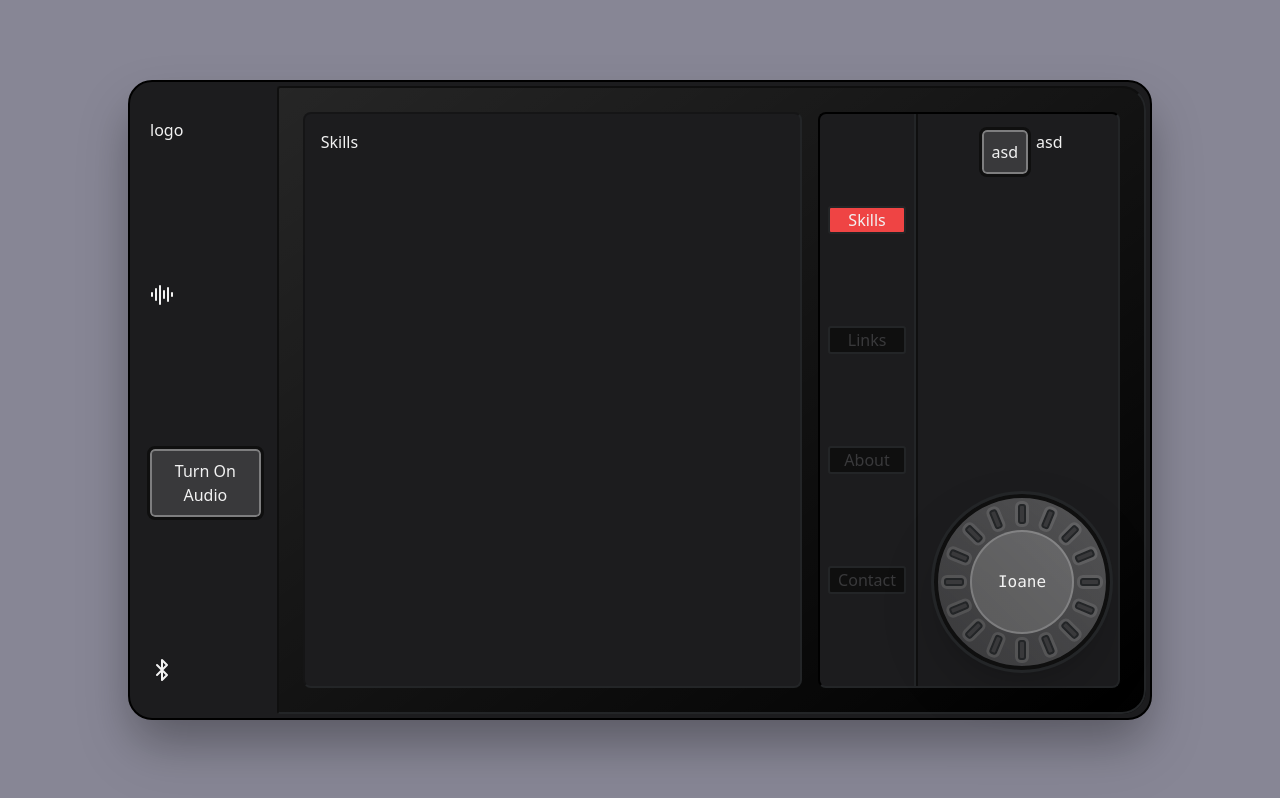
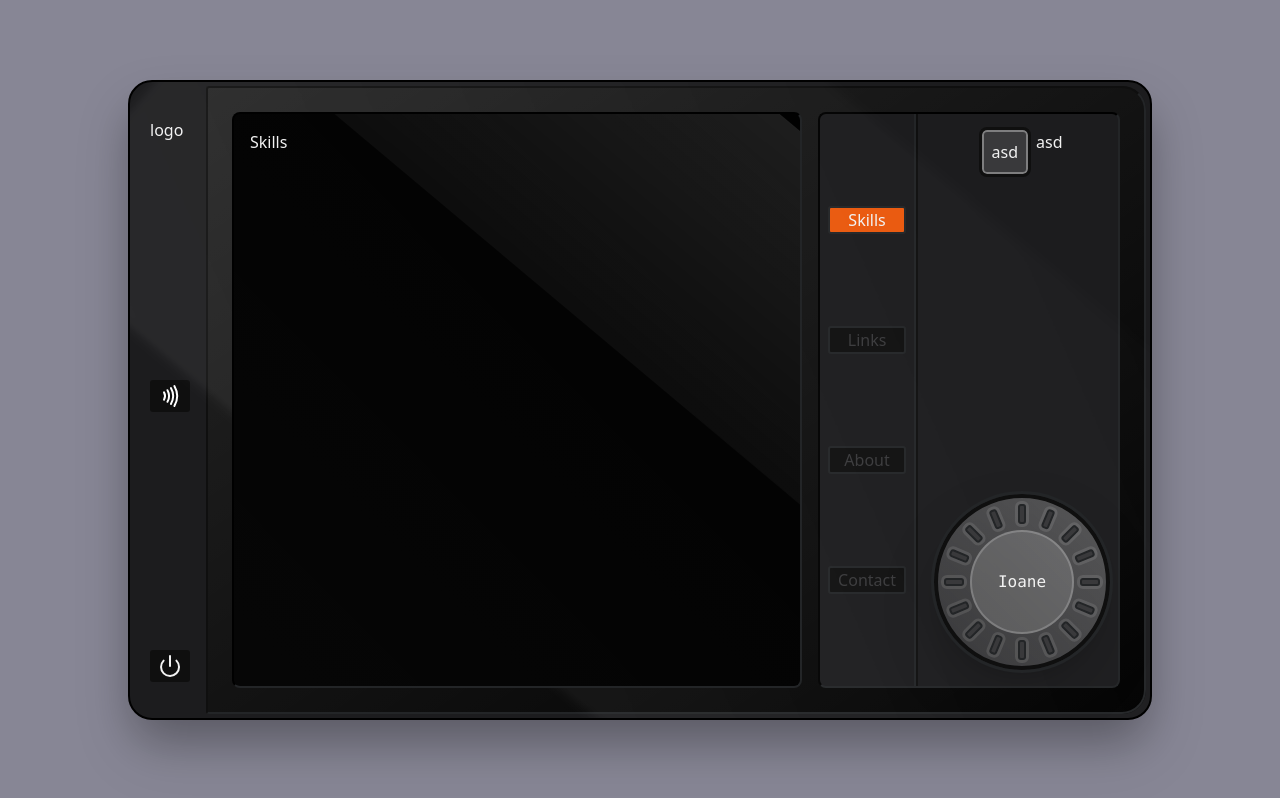
Before and after one commit to johndevnoza/Ioane-Personal-Webiste, a React (Vite) app: page /skills in a window 1280 px wide. Built offline with nearby package versions, Linux system fonts and the light colour scheme.

Commit message:
updated UI design

```diff
--- a/src/components/Navigation.tsx
+++ b/src/components/Navigation.tsx
@@ -15,7 +15,7 @@ const Navigation = () => {
         <span
           className={
             location.pathname == `/${link.link}`
-              ? "rounded-sm border-2 border-borderHighlight bg-red-500 px-2 text-center"
+              ? "rounded-sm border-2 border-borderHighlight bg-orange-600 px-2 text-center"
               : "rounded-sm border-2 border-borderHighlight bg-borderDark px-2 text-center text-elementBgColor"
           }
           key={link.title}
--- a/src/components/VolumeKnob.tsx
+++ b/src/components/VolumeKnob.tsx
@@ -79,7 +79,7 @@ const VolumeKnob = () => {
   return (
     <div
       ref={knobRef}
-      className="grid cursor-pointer place-items-center rounded-full border-4 border-borderDark bg-white/25 bg-gradient-to-tr from-elementBgColor p-8 shadow-lg outline outline-borderHighlight drop-shadow-2xl"
+      className="relative grid cursor-pointer place-items-center rounded-full border-4 border-borderDark bg-white/25 bg-gradient-to-tr from-elementBgColor p-8 shadow-lg outline outline-borderHighlight drop-shadow-2xl"
     >
       <div className="rounded-full border-2 border-white/20 bg-white/15 from-elementBgColor">
         <div
--- a/src/pages/Home.tsx
+++ b/src/pages/Home.tsx
@@ -1,29 +1,35 @@
 import Navigation from "@components/Navigation";
 import VolumeKnob from "@components/VolumeKnob";
-import { AudioProvider, useAudio } from "audioContext";
-import { AudioLines, BluetoothIcon } from "lucide-react";
+import { useAudio } from "audioContext";
+import { Nfc, Power } from "lucide-react";
 import { Outlet } from "react-router-dom";
 
 const Home = () => {
   const { isAudioEnabled, enableAudio, disableAudio } = useAudio();
   return (
     <div className="flex h-screen w-full items-center bg-[#878695]">
-      <div className="m-auto flex h-full w-full rounded-[24px] border-2 border-black bg-elementBgDark p-1 shadow-2xl drop-shadow-2xl md:h-[80%] md:w-[80%]">
+      <div className="m-auto flex h-full w-full overflow-hidden rounded-[24px] border-2 border-black bg-elementBgDark p-1 shadow-2xl drop-shadow-2xl md:h-[80%] md:w-[80%]">
         <div className="flex h-full flex-col justify-between px-4 py-8">
           <span>logo</span>
-          <AudioLines />
-          <button
+          <div
+            className="cursor-pointer rounded-sm bg-borderDark px-2 py-1"
             onClick={isAudioEnabled ? disableAudio : enableAudio}
-            className="rounded-md border-2 border-white/35 bg-elementBgColor p-2 outline outline-borderDark active:outline-none"
           >
-            {isAudioEnabled ? "Turn Off Audio" : "Turn On Audio"}
-          </button>
-          {/* here */}
-          <BluetoothIcon />
+            <Nfc
+              className={isAudioEnabled ? "animate-pulse" : ""}
+              color={isAudioEnabled ? "darkorange" : "white"}
+            />
+          </div>
+          <div className="cursor-pointer rounded-sm bg-borderDark px-2 py-1">
+            <Power />
+          </div>
         </div>
         <div className="h-full w-full rounded-l-[3px] rounded-r-[24px] bg-black bg-gradient-to-br from-white/15">
+          <div className="absolute h-full w-full rotate-[40deg] scale-x-125 bg-gradient-to-tr opacity-40 mix-blend-screen blur-sm" />
           <main className="flex h-full items-center justify-between gap-4 rounded-l-[3px] rounded-r-[24px] border-2 border-borderDark border-b-borderHighlight border-r-borderHighlight p-6">
-            <section className="h-full w-full overflow-hidden rounded-lg border-2 border-b-borderHighlight border-l-black/25 border-r-borderHighlight border-t-black/25 bg-elementBgDark p-4">
+            <section className="relative h-full w-full overflow-hidden rounded-lg border-2 border-b-borderHighlight border-l-black/25 border-r-borderHighlight border-t-black/25 bg-black p-4">
+              <div className="absolute h-full w-full translate-x-96 rotate-[40deg] scale-x-[125] scale-y-50 bg-gradient-to-br mix-blend-screen blur-[1px]" />
+              <div className="absolute h-full w-full scale-150 bg-gradient-to-tr opacity-20" />
               <Outlet />
             </section>
             <div className="flex h-full gap-2 rounded-lg border-2 border-borderHighlight border-l-black border-t-black bg-elementBgDark">
--- a/tailwind.config.js
+++ b/tailwind.config.js
@@ -13,10 +13,6 @@ export default {
     extend: {
       backgroundImage: {
         homeScreenImg: "url('/src/assets/images/test bg.jpg')",
-      },
-      boxShadow: {
-        element:
-          "0px 4px 0px 2px rgba(0, 0, 0, 90), inset 0px 0px 0px 1px rgba(255, 255, 255, 0.15)",
       },
       colors: {
         border: "hsl(var(--border))",
```
